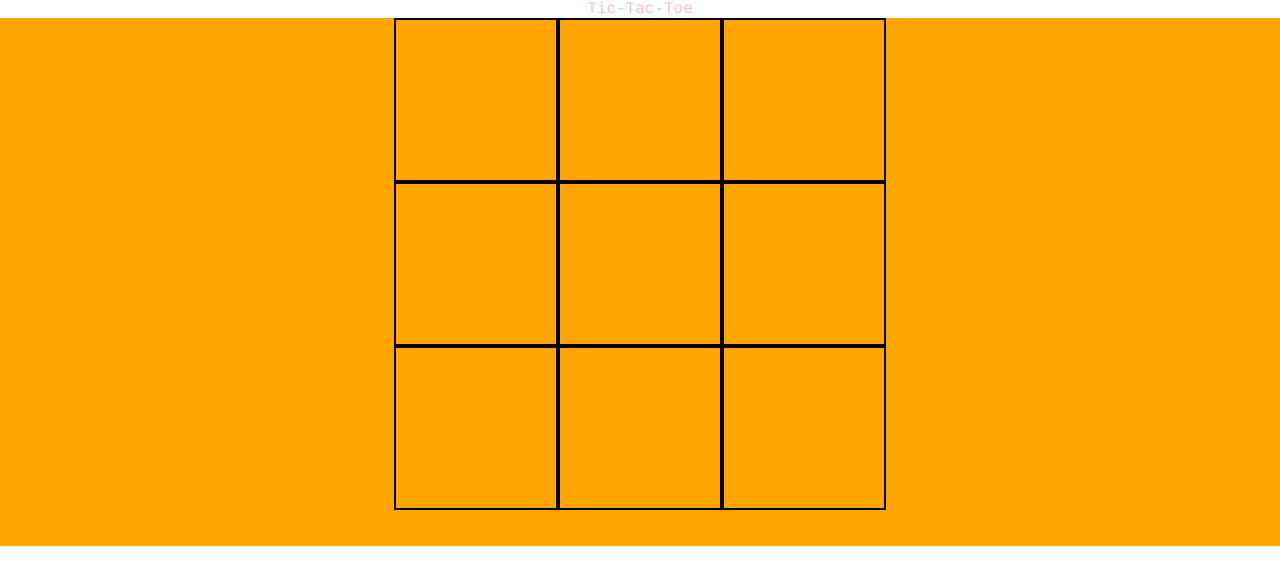
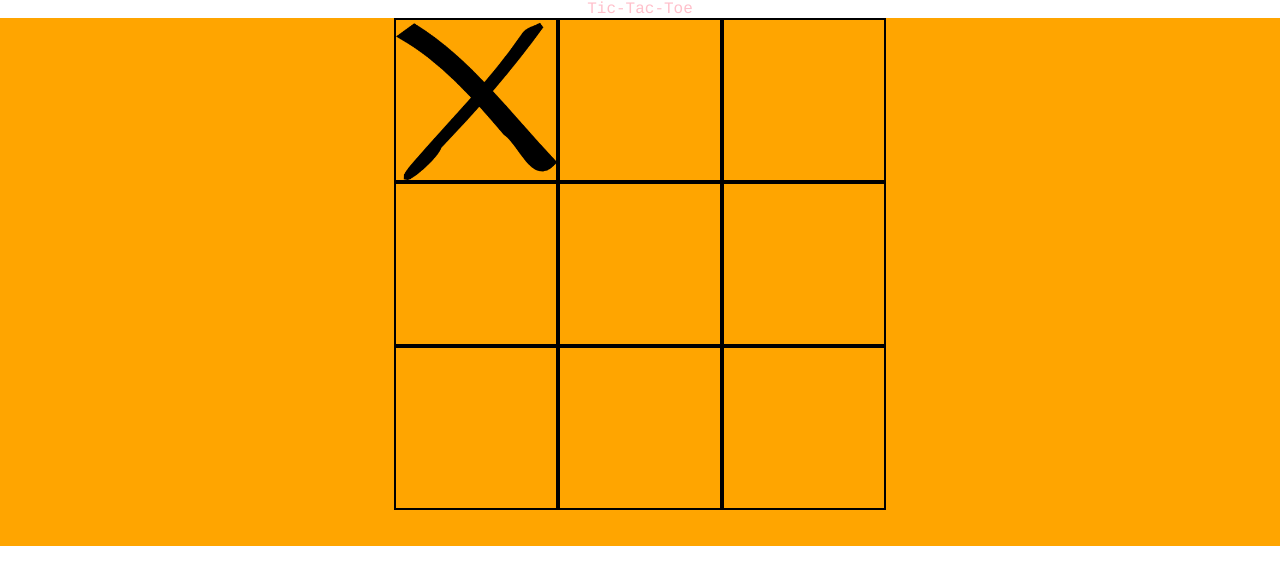
Before and after one commit to timothyling1994/tic-tac-toe, a plain HTML site: page index.html in a window 1280 px wide. Both pictures are taken after a click on the element 476 px from the left and 100 px from the top of the page. Drawn offline with Linux system fonts and the light colour scheme.

Commit message:
Add player move functionality

```diff
--- a/play.js
+++ b/play.js
@@ -1,36 +1,58 @@
 let Gameboard = (() => {
-
-	'use strict';
 
 	let Tile = {
 		mark: '',
 	};
 
-	let gameArr = new Array(9).fill(Tile);
+	let gameArr = new Array();
 
-	return {gameArr};
+	for(let i = 0;i<9;i++)
+	{
+		//clone Tile objects into Array
+		gameArr.push(JSON.parse(JSON.stringify(Tile)));
+	}
+
+	return {
+		gameArr,
+	};
 
 })();
 
 
 let GameController = (() => {
-	'use strict';
+
+	let isPlayerOneTurn = true;
 
 	let initGame = () => {
+
+		//grab player options (human vs ai)
 		DOMController.renderBoard();
-
-		DOMController.getTiles();
 
 	};
 
+	let updategameArr = (tilePressed) => {
 
-	let validateMove = () => {
+		let index = tilePressed.getAttribute("id");
 
+		if(Gameboard.gameArr[index].mark == '')
+		{
+			if (isPlayerOneTurn)
+			{
+				Gameboard.gameArr[index].mark = "x";
+			}
+			else
+			{
+				Gameboard.gameArr[index].mark = "o";
+			}
+
+			isPlayerOneTurn = !isPlayerOneTurn;
+			DOMController.updateDOM(tilePressed);
+		}
 	};
 
-	let updateBoard = (tile_num,player) => {
-		console.log(tile_num);
-		console.log(player);
+	let getPlayerTurn = () =>
+	{
+		return isPlayerOneTurn;
 	};
 
 	let clearBoard = () => {
@@ -43,7 +65,8 @@ let GameController = (() => {
 
 	return {
 		initGame,
-		updateBoard
+		updategameArr,
+		getPlayerTurn,
 	};
 })();
 
@@ -55,7 +78,7 @@ let DOMController = (() => {
 	{
 		let grid_container = document.querySelector("#grid-container");
 
-		for (let i=0;i<Gameboard.gameArr.length;i++)
+		for (let i=0; i<Gameboard.gameArr.length; i++)
 		{
 			let newDiv = document.createElement("div");
 			newDiv.classList.add('grid-box');
@@ -64,21 +87,39 @@ let DOMController = (() => {
 		}
 
 		tile_nodelist = document.querySelectorAll(".grid-box");
+
 		tile_nodelist.forEach(node => {
 			node.addEventListener("click", function(){
-				GameController.updateBoard(0,"player1");
+				GameController.updategameArr(this);
+
 			},false);
 		});
+	};
+
+	let updateDOM = (tilePressed) => {
+
+		let img = document.createElement('img');
+		console.log(tilePressed);
+		if (GameController.getPlayerTurn())
+		{
+			img.src="assets/o.png";
+			tilePressed.appendChild(img);
+		}
+		else
+		{
+			img.src="assets/x.png";
+			tilePressed.appendChild(img);
+		}
 	};
 
 	let getTiles = () =>
 	{
 		return tile_nodelist;
-	}
+	};
 
 	return {
 
-		renderBoard,getTiles //tile_nodelist //getTiles
+		renderBoard,getTiles,updateDOM
 
 	};
 })();
--- a/style.css
+++ b/style.css
@@ -42,6 +42,12 @@ html,body{
 	border: 2px solid black;
 }
 
+img{
+
+	width:20vh;
+	height:20vh;
+}
+
 .grid-box:hover {
 
 }
```
Also changed, not shown: index.html (+1 -0 lines), assets/o.png (added), assets/x.png (added), 2 other files.
